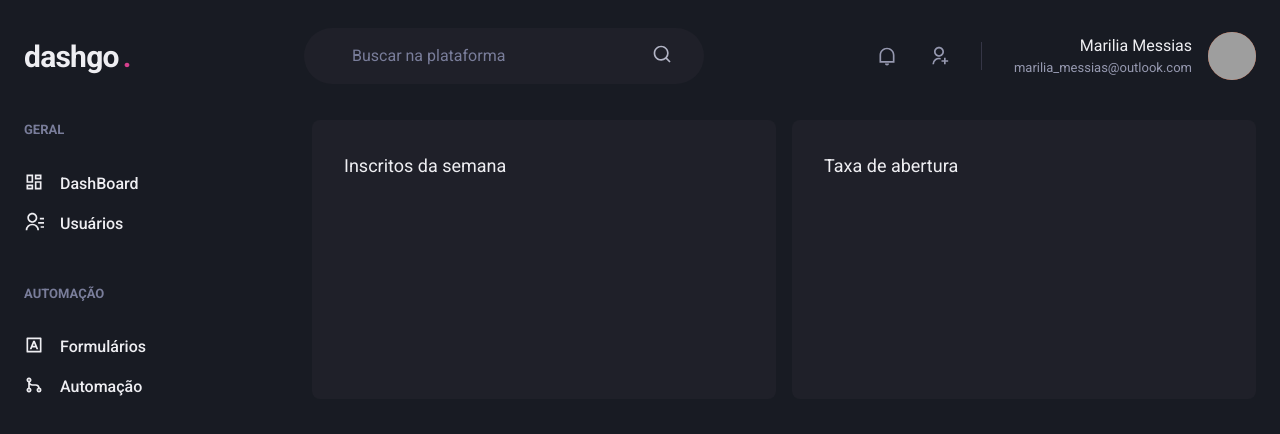
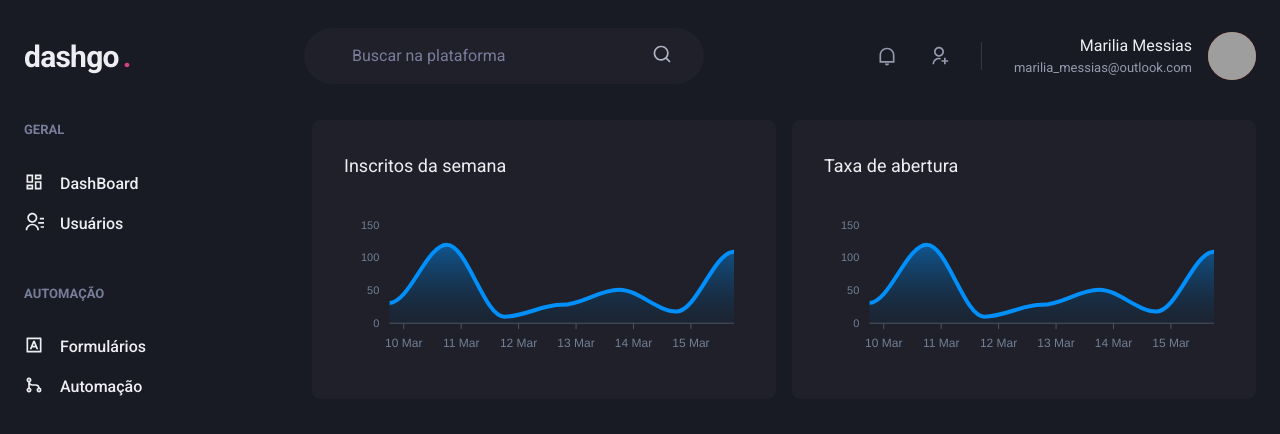
Before and after one commit to mariliamessias/ignite-dashgo, a Next.js app: page /dashboard in a window 1280 px wide. Shown: the top 434 px of the page. Built offline with nearby package versions, Linux system fonts and the light colour scheme; grey boxes are pictures that could not be loaded.

Commit message:
add dashboard grapics

```diff
--- a/package.json
+++ b/package.json
@@ -13,9 +13,11 @@
     "@chakra-ui/react": "^1.8.6",
     "@emotion/react": "^11.8.1",
     "@emotion/styled": "^11.8.1",
+    "apexcharts": "^3.33.2",
     "framer-motion": "^6.2.8",
     "next": "12.1.0",
     "react": "17.0.2",
+    "react-apexcharts": "^1.3.9",
     "react-dom": "17.0.2",
     "react-icons": "^4.3.1"
   },
--- a/src/pages/dashboard.tsx
+++ b/src/pages/dashboard.tsx
@@ -1,6 +1,65 @@
-import { Box, Flex, SimpleGrid, Text } from "@chakra-ui/react";
+import { Box, Flex, SimpleGrid, Text, theme } from "@chakra-ui/react";
+import dynamic from "next/dynamic";
 import { Header } from "../components/Header";
 import { Sidebar } from "../components/Sidebar";
+
+const Chart = dynamic(() => import("react-apexcharts"), {
+  // chart só será carregado do lado do browser
+  ssr: false,
+});
+const options = {
+  chart: {
+    toolbar: {
+      show: false,
+    },
+    zoom: {
+      enabled: false,
+    },
+    foreColor: theme.colors.gray[500],
+  },
+  grid: {
+    show: false,
+  },
+  dataLabels: {
+    enabled: false,
+  },
+  tooltip: {
+    enabled: false,
+  },
+  xaxis: {
+    type: "datetime",
+    axisBorder: {
+      color: theme.colors.gray[600],
+    },
+    axisTicks: {
+      color: theme.colors.gray[600],
+    },
+    categories: [
+      "2022-03-09T18:47:00.000Z",
+      "2022-03-10T18:47:00.000Z",
+      "2022-03-11T18:47:00.000Z",
+      "2022-03-12T18:47:00.000Z",
+      "2022-03-13T18:47:00.000Z",
+      "2022-03-14T18:47:00.000Z",
+      "2022-03-15T18:47:00.000Z",
+    ],
+  },
+  fill: {
+      opacity: 0.3,
+      type: "gradient",
+      gradient: {
+          shade: "dark",
+          opacityFrom: 0.7,
+          opacityTo: 0.3
+      }
+  }
+};
+const series = [
+  {
+    name: "series1",
+    data: [31, 120, 10, 28, 51, 18, 109],
+  },
+];
 
 export default function DashBoard() {
   return (
@@ -9,15 +68,17 @@
       <Flex width="100%" my="6" maxWidth={1480} mx="auto" px="6">
         <Sidebar />
         <SimpleGrid flex="1" gap="4" minChildWidth="320px" align="flex-start">
-          <Box p="8" bg="gray.800" borderRadius={8}>
+          <Box p="8" bg="gray.800" borderRadius={8} pb="4">
             <Text fontSize="lg" mb="4">
               Inscritos da semana
             </Text>
+            <Chart options={options} series={series} type="area" height={160} />
           </Box>
-          <Box p="8" bg="gray.800" borderRadius={8}>
+          <Box p="8" bg="gray.800" borderRadius={8} pb="4">
             <Text fontSize="lg" mb="4">
               Taxa de abertura
             </Text>
+            <Chart options={options} series={series} type="area" height={160} />
           </Box>
         </SimpleGrid>
       </Flex>
```
Also changed, not shown: 1 other file (tests, documents, lock files or other folders).
